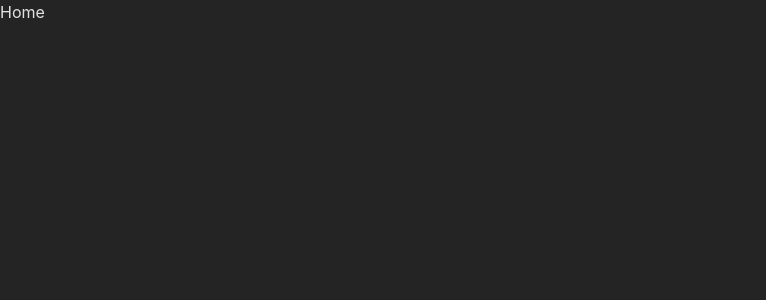
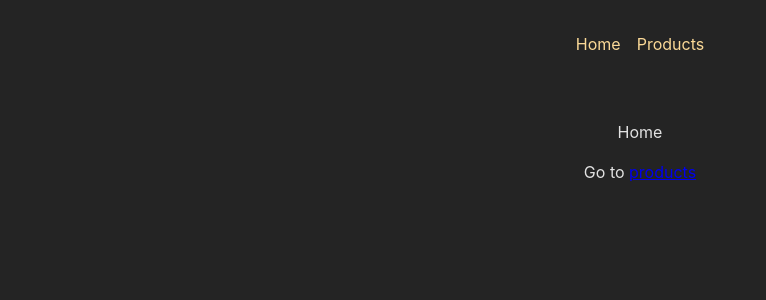
Before and after one commit to dasha1994/react-course-udemy, a React (Create React App) app: page / in a window 1280 px wide. Shown: the top 300 px of the page, without its empty margins (0-766 px from the left). Built offline with nearby package versions, Linux system fonts and the light colour scheme.

Commit message:
Link, Root, MainNavigation

```diff
--- a/src/App.js
+++ b/src/App.js
@@ -4,8 +4,10 @@
   RouterProvider,
   Route,
 } from "react-router-dom";
+import ErrorPage from "./pages/Error";
 import HomePage from "./pages/Home";
 import ProductsPage from "./pages/Products";
+import RootLayout from "./pages/Root";
 
 const routeDefinitions = createRoutesFromElements(
   <Route>
@@ -14,15 +16,22 @@
   </Route>
 );
 
-const router = createBrowserRouter(routeDefinitions);
+// const router = createBrowserRouter(routeDefinitions);
 
-// const router = createBrowserRouter([
-//   { path: "/", element: <HomePage /> },
-//   {
-//     path: "/products",
-//     element: <ProductsPage />,
-//   },
-// ]);
+const router = createBrowserRouter([
+  {
+    path: "/",
+    element: <RootLayout />,
+    errorElement: <ErrorPage />,
+    children: [
+      { path: "/", element: <HomePage /> },
+      {
+        path: "/products",
+        element: <ProductsPage />,
+      },
+    ],
+  },
+]);
 
 function App() {
   return <RouterProvider router={router} />;
--- /dev/null
+++ b/src/components/MainNavigation.js
@@ -0,0 +1,21 @@
+import classes from "./MainNavigation.module.css";
+import { Link } from "react-router-dom";
+
+function MainNavigation() {
+  return (
+    <header className={classes.header}>
+      <nav>
+        <ul className={classes.list}>
+          <li>
+            <Link to="/">Home</Link>
+          </li>
+          <li>
+            <Link to="/products">Products</Link>
+          </li>
+        </ul>
+      </nav>
+    </header>
+  );
+}
+
+export default MainNavigation;
--- /dev/null
+++ b/src/components/MainNavigation.module.css
@@ -0,0 +1,23 @@
+.header {
+  max-width: 60rem;
+  margin: auto;
+  padding: 2rem;
+  display: flex;
+  justify-content: center;
+}
+
+.list {
+  display: flex;
+  gap: 1rem;
+}
+
+.list a {
+  text-decoration: none;
+  color: var(--color-primary-400);
+}
+
+.list a:hover,
+.list a.active {
+  color: var(--color-primary-800);
+  text-decoration: underline;
+}
--- a/src/index.css
+++ b/src/index.css
@@ -48,3 +48,7 @@
   margin: 0;
   padding: 0;
 }
+main {
+  margin: 2rem auto;
+  text-align: center;
+}
--- /dev/null
+++ b/src/pages/Error.js
@@ -0,0 +1,15 @@
+import MainNavigation from "../components/MainNavigation";
+
+function ErrorPage() {
+  return (
+    <>
+      <MainNavigation />
+      <main>
+        <h1>An error</h1>
+        <p>Could not find page</p>
+      </main>
+    </>
+  );
+}
+
+export default ErrorPage;
--- a/src/pages/Home.js
+++ b/src/pages/Home.js
@@ -1,5 +1,13 @@
+import { Link } from "react-router-dom";
 function HomePage() {
-  return <hi>Home</hi>;
+  return (
+    <>
+      <hi>Home</hi>
+      <p>
+        Go to <Link to="/products"> products</Link>
+      </p>
+    </>
+  );
 }
 
 export default HomePage;
--- /dev/null
+++ b/src/pages/Root.js
@@ -0,0 +1,15 @@
+import { Outlet } from "react-router-dom";
+import MainNavigation from "../components/MainNavigation";
+import classes from "./Root.module.css";
+function RootLayout() {
+  return (
+    <>
+      <MainNavigation />
+      <main className={classes.content}>
+        <Outlet />
+      </main>
+    </>
+  );
+}
+
+export default RootLayout;
--- /dev/null
+++ b/src/pages/Root.module.css
@@ -0,0 +1,4 @@
+.content {
+  margin: 2rem auto;
+  text-align: center;
+}
```
